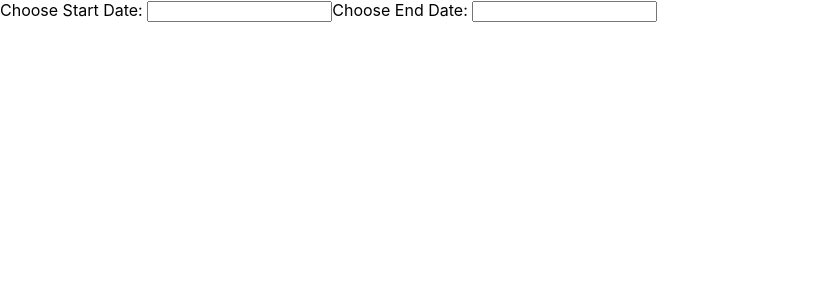
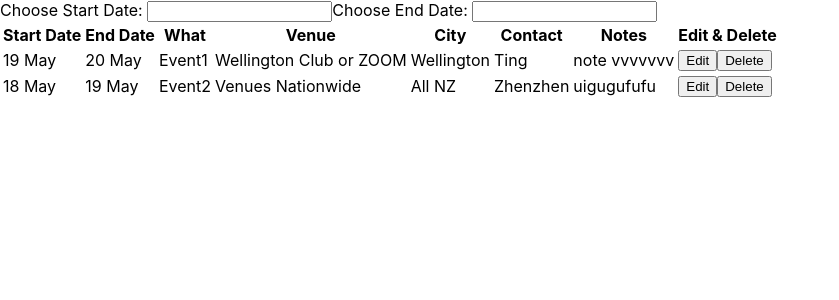
Before and after one commit to Willa2023/SGCNZ-dashboard, a React (Create React App) app: page / in a window 1280 px wide. Shown: the top 300 px of the page, without its empty margins (0-839 px from the left). Built offline with nearby package versions, Linux system fonts and the light colour scheme.

Commit message:
Added table

```diff
--- a/src/App.js
+++ b/src/App.js
@@ -1,10 +1,12 @@
 import logo from "./logo.svg";
 import "./App.css";
 import MyDatePicker from "./Components/MyDatePicker";
+import EventTable from "./Components/EventTable";
 
 function App() {
   return (
-    <div className="datePicker">
+    <div>
+      <div className="datePicker">
       <span>
         Choose Start Date: <MyDatePicker />
       </span>
@@ -12,6 +14,11 @@ function App() {
         Choose End Date: <MyDatePicker />
       </span>
     </div>
+    <div>
+      <EventTable />
+    </div>
+    </div>
+
   );
 }
 
--- a/src/Components/EventTable.js
+++ b/src/Components/EventTable.js
@@ -1 +1,46 @@
-hello
+import React from 'react';
+
+// Dummy data - you would replace this with real data passed in via props
+const events = [
+  { startDate: '19 May', endDate: '20 May', what: 'Event1', venue: 'Wellington Club or ZOOM', city: 'Wellington', contact: 'Ting', notes: 'note vvvvvvv' },
+  { startDate: '18 May', endDate: '19 May', what: 'Event2', venue: 'Venues Nationwide', city: 'All NZ', contact: 'Zhenzhen', notes: 'uigugufufu' },
+  // ... more events
+];
+
+const EventTable = () => {
+  return (
+    <table>
+      <thead>
+        <tr>
+          <th>Start Date</th>
+          <th>End Date</th>
+          <th>What</th>
+          <th>Venue</th>
+          <th>City</th>
+          <th>Contact</th>
+          <th>Notes</th>
+          <th>Edit & Delete</th>
+        </tr>
+      </thead>
+      <tbody>
+        {events.map((event, index) => (
+          <tr key={index}>
+            <td>{event.startDate}</td>
+            <td>{event.endDate}</td>
+            <td>{event.what}</td>
+            <td>{event.venue}</td>
+            <td>{event.city}</td>
+            <td>{event.contact}</td>
+            <td>{event.notes}</td>
+            <td>
+              <button>Edit</button>
+              <button>Delete</button>
+            </td>
+          </tr>
+        ))}
+      </tbody>
+    </table>
+  );
+};
+
+export default EventTable;
```
